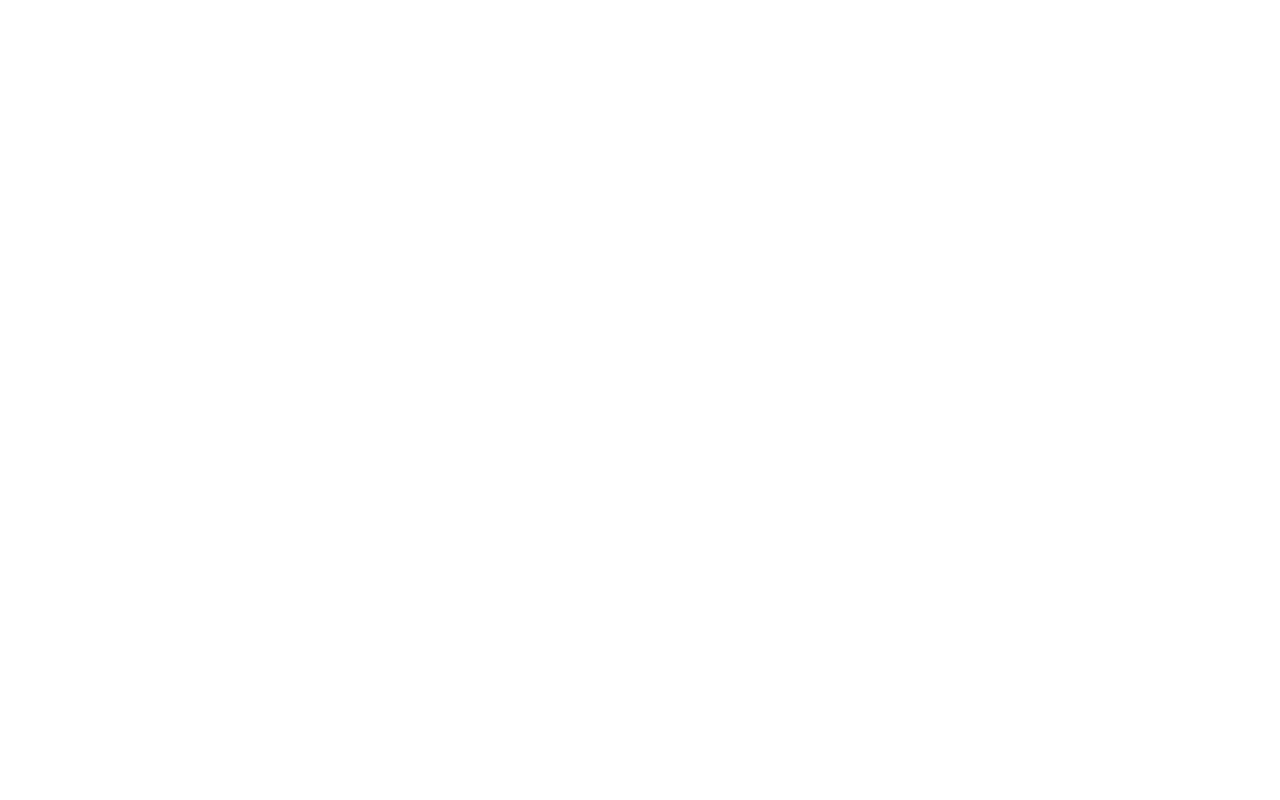
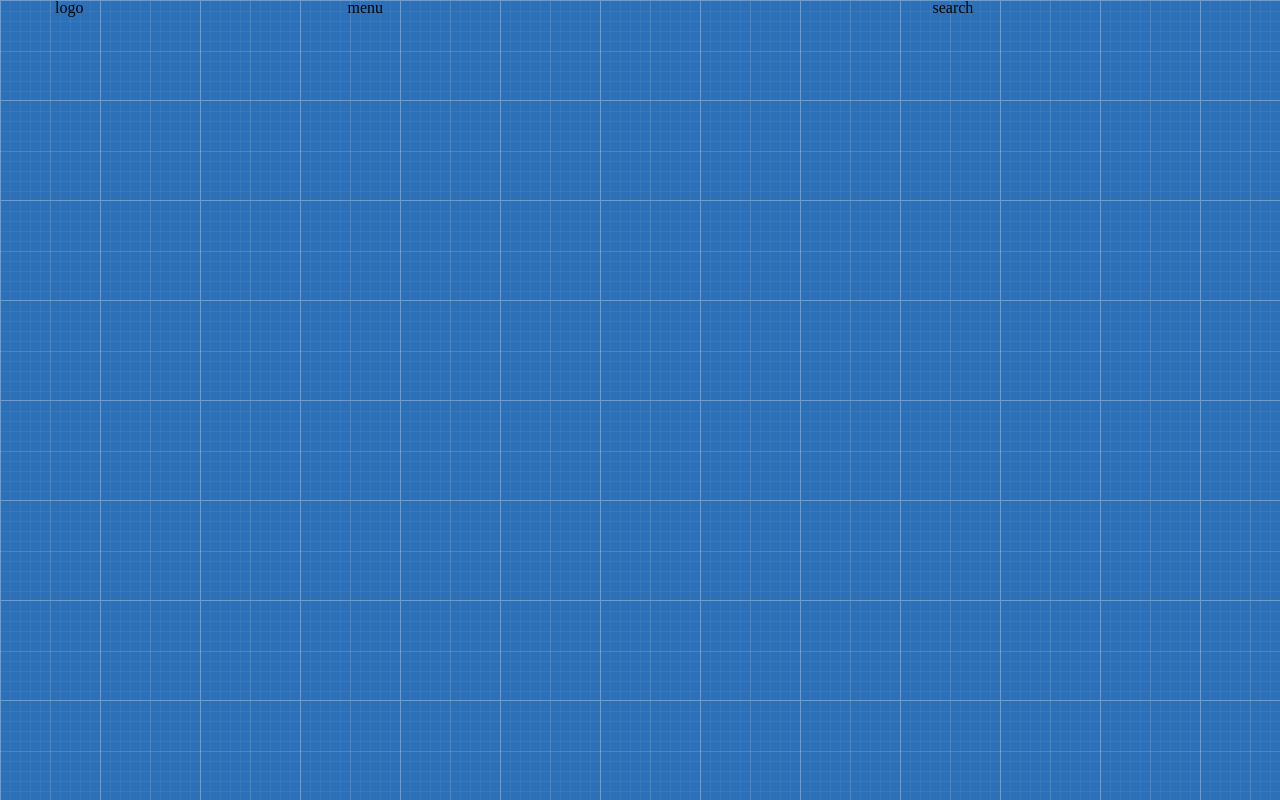
Before and after one commit to artak93/shop-dev, a plain HTML site: page index.html in a window 1280 px wide. Drawn offline with Linux system fonts and the light colour scheme.

Commit message:
add style header

```diff
--- a/index.html
+++ b/index.html
@@ -7,7 +7,15 @@
 	<link rel="stylesheet" href="style.css">
 </head>
 <body>
-	<header class="page-header"></header>
+	<header class="page-header">
+		<div class="container">
+			<div class="row">
+				<div class="col-md-3 logo">logo</div>
+				<div class="col-md-6 menu">menu</div>
+				<div class="col-md-3 search">search</div>
+			</div>
+		</div>
+	</header>
 	<main class="main"></main>
 	<footer class="footer"></footer>
 </body>
--- a/style.css
+++ b/style.css
@@ -0,0 +1,27 @@
+* {
+	box-sizing: border-box;
+}
+
+.container {
+	margin: 0 auto;
+	width: 1170px;
+}
+
+body {
+	background-image: url(images/patt.png);
+}
+
+.row:after {
+	content: "";
+	display: block;
+	clear: both;
+}
+.col-md-3 {
+	width: 25%;
+}
+.col-md-6 {
+	width: 50%;
+}
+[class *="col-"] {
+	float: left;
+}
```
Also changed, not shown: images/patt.png (added).
